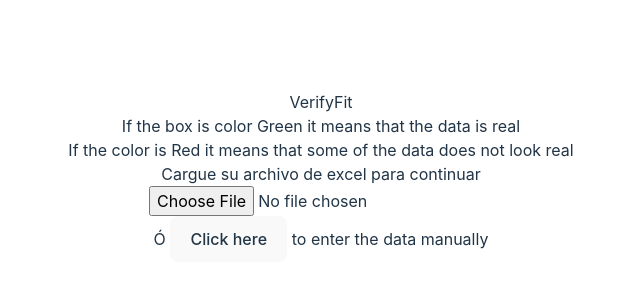
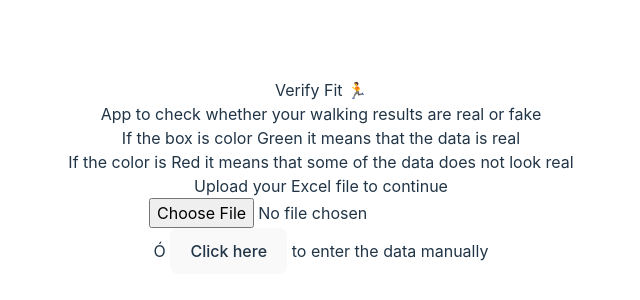
Before and after one commit to Camilo-Suarez98/excercise-results, a React (Vite) app: page / in a window 1280 px wide. Shown: the part 224-524 px from the top of the page, without its empty margins (319-959 px from the left). Built offline with nearby package versions, Linux system fonts and the light colour scheme.

Commit message:
feat: change some colors and add new text

```diff
--- a/src/App.jsx
+++ b/src/App.jsx
@@ -15,7 +15,10 @@ function App() {
 
   return (
     <div>
-      <h2 className='text-4xl my-5 text-green-500 font-black'>VerifyFit</h2>
+      <h2 className='text-5xl my-5 text-green-500 font-black p-2 lg:text-7xl'>
+        Verify <span className='text-red-500'>Fit</span> 🏃
+      </h2>
+      <p className='pb-5 text-green-300 text-lg'>App to check whether your walking results are real or fake</p>
       <div>
         <Conditions />
         {activities.length === 0 ?
--- a/src/components/Conditions.jsx
+++ b/src/components/Conditions.jsx
@@ -1,17 +1,17 @@
 const Conditions = () => {
   return (
-    <>
+    <div className="text-xl">
       <p>
         If the box is color {" "}
-        <span className="bg-green-500 p-1">Green</span>
+        <span className="bg-green-500 text-green-500 p-1">Green</span>
         {" "} it means that the data is real
       </p>
       <p className="mt-2 mb-5">
         If the color is {" "}
-        <span className="bg-red-500 p-1">Red</span>
+        <span className="bg-red-500 text-red-500 p-1">Red</span>
         {" "} it means that some of the data does not look real
       </p>
-    </>
+    </div>
   );
 };
 
--- a/src/components/ManuallyData.jsx
+++ b/src/components/ManuallyData.jsx
@@ -1,10 +1,10 @@
 const ManuallyData = ({ onClick }) => {
   return (
-    <p>
+    <p className="text-xl">
       Ó
       {" "}
       <button
-        className='bg-transparent p-0 font-black outline-none text-green-300 transition duration-700 hover:border-none hover:text-green-500'
+        className='bg-transparent p-0 font-black border-none text-green-500 transition duration-500 hover:text-green-300'
         onClick={onClick}
       >
         Click here
--- a/src/components/UploadFile.jsx
+++ b/src/components/UploadFile.jsx
@@ -1,7 +1,7 @@
 const UploadFile = ({ onChange }) => {
   return (
     <>
-      <p>Cargue su archivo de excel para continuar</p>
+      <p className="text-xl">Upload your Excel file to continue</p>
       <div className='mt-6'>
         <input type="file" onChange={onChange} />
       </div>
```
